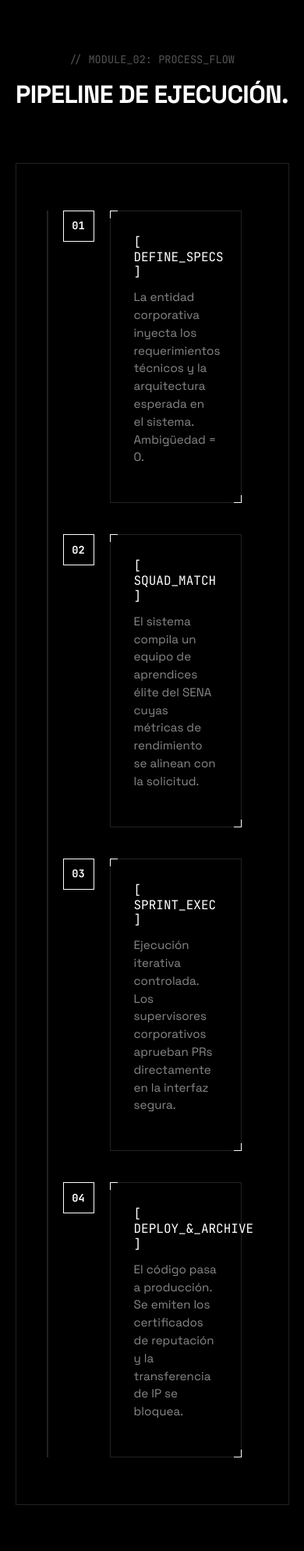
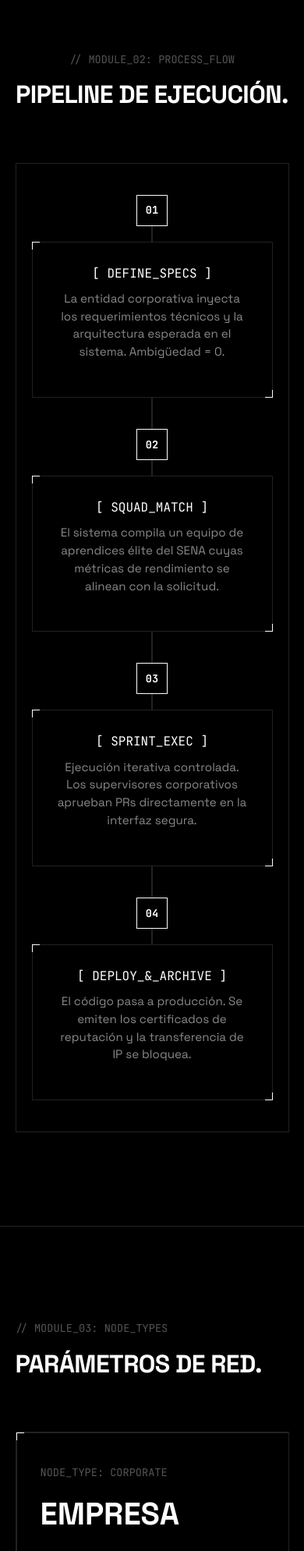
Before and after one commit to MrDylanDev/TEIR, a Django app: page / in a window 390 px wide. Shown: the part 2260-4249 px from the top of the page at 78% size. Run offline with Django 5.2, Linux system fonts and the light colour scheme; data that the repository does not hold is empty.

Commit message:
fix(landing): resolve methodology numbering order and pipeline alignment on mobile

```diff
--- a/static/publico/css/index.css
+++ b/static/publico/css/index.css
@@ -212,10 +212,11 @@ body {
   .role-pane { padding: 40px 30px; }
   .role-pane:first-child { border-right: none; border-bottom: 1px solid var(--border-dim); }
   .foot-grid { grid-template-columns: 1fr 1fr; }
-  .method-flow::before { left: 40px; }
-  .flow-step { display: flex; flex-direction: column; align-items: flex-start; gap: 16px; position: relative; padding-left: 60px; }
-  .step-node { position: absolute; left: 0; top: 0; margin: 0; }
-  .step-content { width: 100%; text-align: left !important; }
+  .method-flow { padding: 40px 20px; }
+  .method-flow::before { left: 50%; top: 40px; bottom: 40px; transform: translateX(-50%); }
+  .flow-step { display: flex; flex-direction: column; align-items: center; gap: 20px; position: relative; padding-left: 0; }
+  .step-node { position: relative; order: -1; margin: 0 auto; z-index: 2; }
+  .step-content { width: 100%; text-align: center !important; }
   .empty-col { display: none; }
 }
 @media (max-width: 768px) {
```
